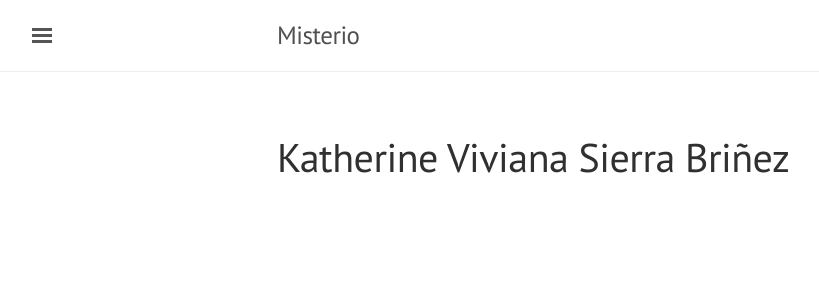
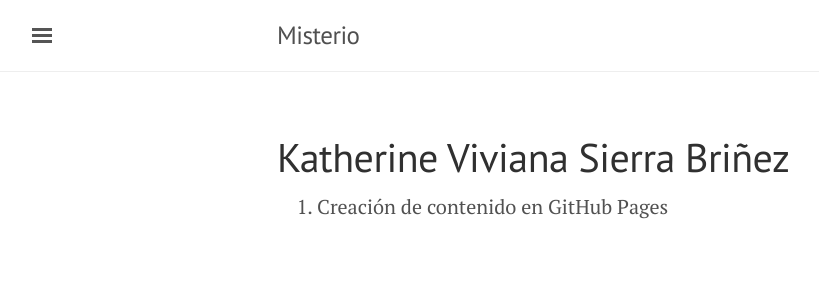
Before and after one commit to caricoe/ingesoft2, a Jekyll site: the page built from pagina/personas/kvsierrab.md, in a window 1280 px wide. Shown: the top 300 px of the page, without its empty margins (3-822 px from the left). Built offline with Jekyll 4.4.1, drawn with Linux system fonts in a browser that asks for light colours.

Commit message:
Aprendizaje #1

```diff
--- a/pagina/personas/kvsierrab.md
+++ b/pagina/personas/kvsierrab.md
@@ -2,3 +2,5 @@
 layout: page
 title: Katherine Viviana Sierra Briñez
 ---
+
+1. Creación de contenido en GitHub Pages
```
